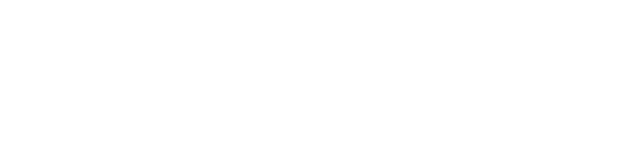
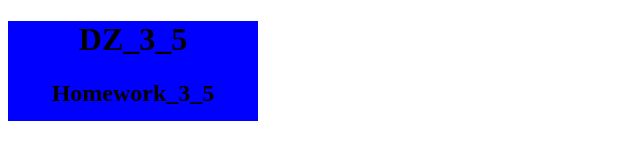
Before and after one commit to gnnslav/DZ_3_5, a plain HTML site: page index.html in a window 1280 px wide. Shown: the whole page, without its empty margins (0-640 px from the left). Drawn offline with Linux system fonts and the light colour scheme.

Commit message:
branch s1 commit 1

```diff
--- a/index.html
+++ b/index.html
@@ -3,8 +3,12 @@
 <head>
 	<meta charset="UTF-8">
 	<title>DZ_3_5</title>
+	<link rel="stylesheet" href="style.css">
 </head>
 <body>
-
+	<div>
+		<h1>DZ_3_5</h1>
+		<h2>Homework_3_5</h2>
+	</div>
 </body>
 </html>
--- /dev/null
+++ b/style.css
@@ -0,0 +1,7 @@
+
+div{
+	width: 250px;
+	height: 100px;
+	background: blue;
+	text-align: center;
+}
```
